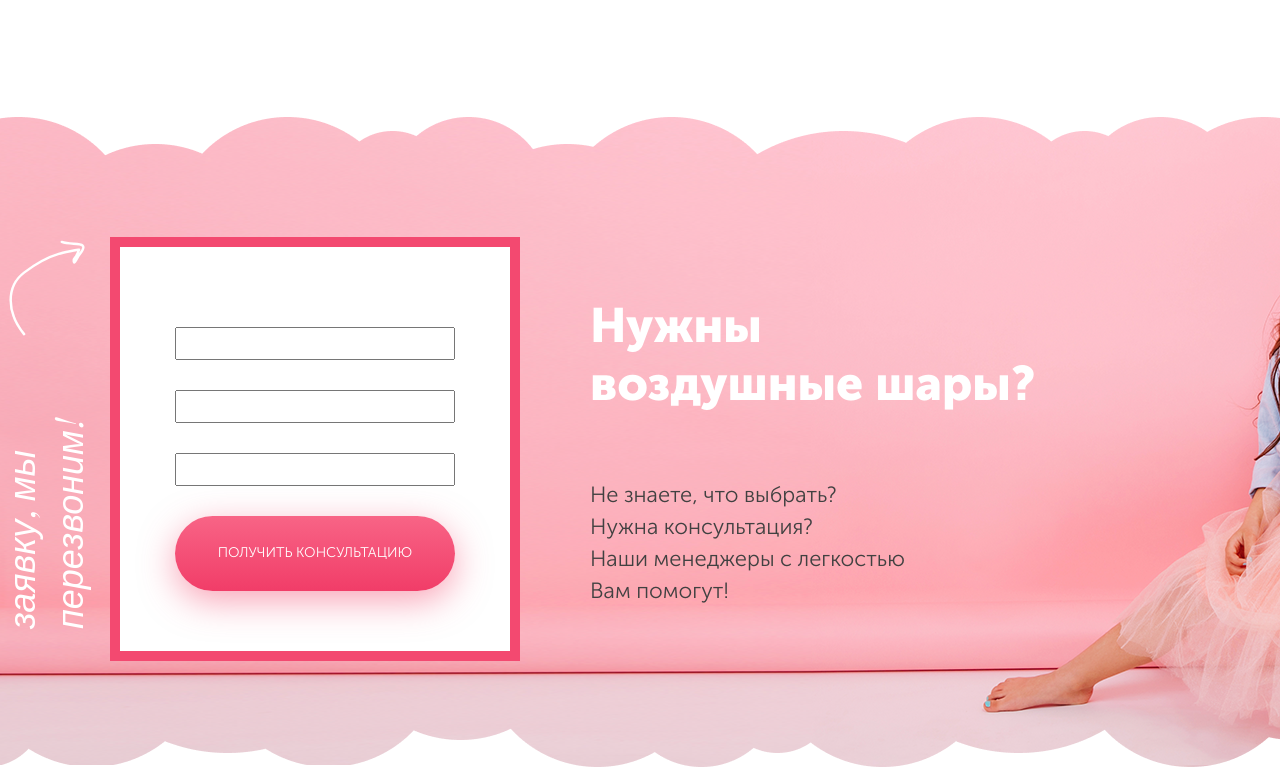
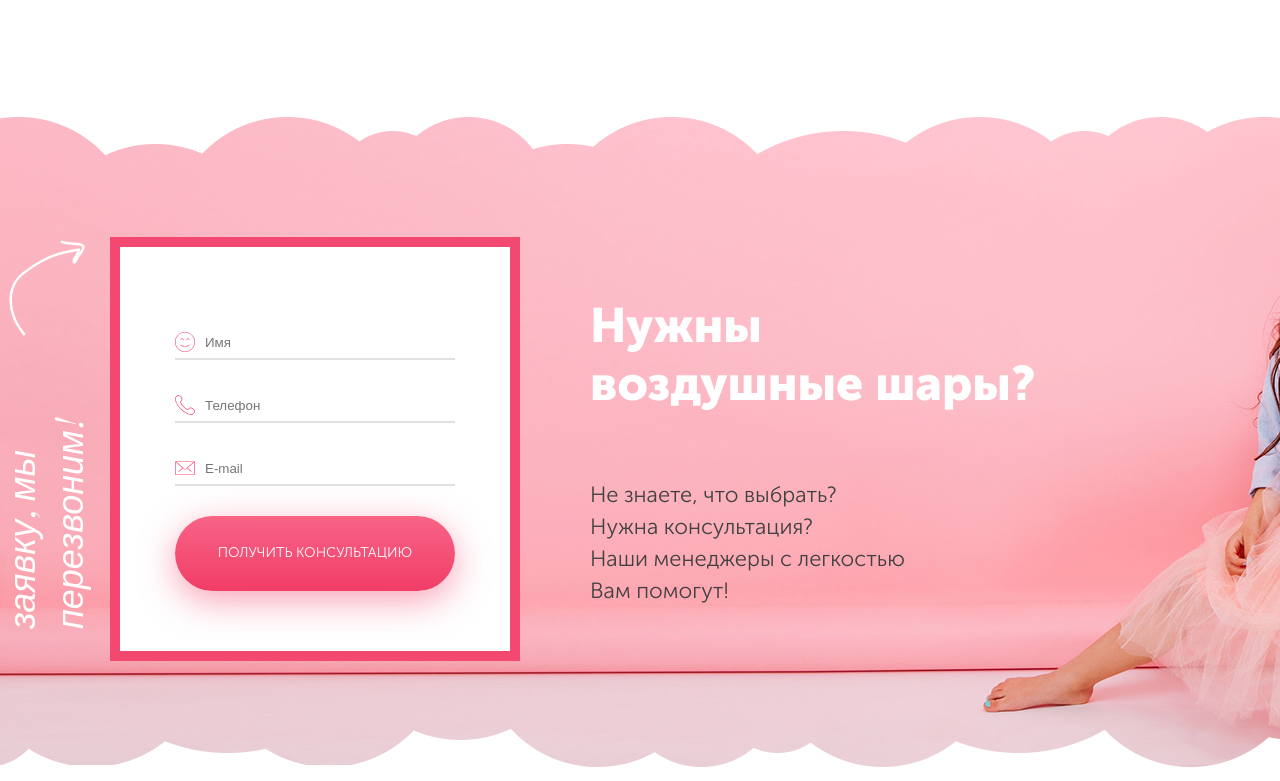
Before and after one commit to irynakashchuk/kakmila-html, a website: page src/index.html in a window 1280 px wide. Shown: the part 7051-7832 px from the top of the page. Drawn offline with nearby package versions, Linux system fonts and the light colour scheme; files that its build step writes are made by us from their sources; a web font is replaced by a local one.

Commit message:
Complete form-footer block

```diff
--- a/src/partials/form-footer.html
+++ b/src/partials/form-footer.html
@@ -6,9 +6,24 @@
 				<img src="images/arrow-form.svg" alt="">
 			</div>
 			<form action="">
-				<input type="text" name="name">
-				<input type="text" name="phone">
-				<input type="text" name="email">
+				<div>
+					<label for="name">
+						<img src="images/footer-form-user.svg" alt="">
+					</label>
+					<input type="text" name="name" id="name" placeholder="Имя" class="footer-form-name-input">
+				</div>
+				<div>
+					<label for="phone">
+						<img src="images/footer-form-phone.svg" alt="">
+					</label>
+					<input type="text" name="phone" id="phone" placeholder="Телефон" class="footer-form-phone-input">
+				</div>
+				<div>
+					<label for="email">
+						<img src="images/footer-form-email.svg" alt="">
+					</label>
+					<input type="text" name="email" id="email" placeholder="E-mail" class="footer-form-email-input">
+				</div>
 				<button class="btn uppercase" type="submit">Получить консультацию</button>
 			</form>
 		</div>
--- a/src/sass/common/variables.sass
+++ b/src/sass/common/variables.sass
@@ -6,9 +6,10 @@ $pink: #f34970
 $dark-red: #DC4064
 
 // background colors
+$white: #ffffff
+$light-grey: #E0E0E0
+$lighter-grey: #ebebeb
 $lightest-grey: #f4fcfb
-$white: #ffffff
-$lighter-grey: #ebebeb
 $the-lightest-grey: #F2F2F2
 
 // another colors
--- a/src/sass/form-footer.sass
+++ b/src/sass/form-footer.sass
@@ -46,9 +46,25 @@
 			flex-flow: column
 			margin-right: 70px
 			min-width: 410px
+			div
+				position: relative
+			label
+				position: absolute
+				width: 20px
+				height: 20px
+				margin-top: 5px
+				z-index: 2
 			input
 				margin-bottom: 30px
 				height: 33px
+				padding-left: 30px
+				border: none
+				border-bottom: 2px solid $light-grey
+				width: 100%
+				&:focus
+					border-bottom: 2px solid $pink
+					outline: none
+					box-shadow: 0px 1px 6px -6px rgba(243, 73, 112, 0.25)
 			button
 				+font-lighter(14px)
 				height: 75px
```
Also changed, not shown: src/images/footer-form-email.svg (added), src/images/footer-form-phone.svg (added), src/images/footer-form-user.svg (added).
